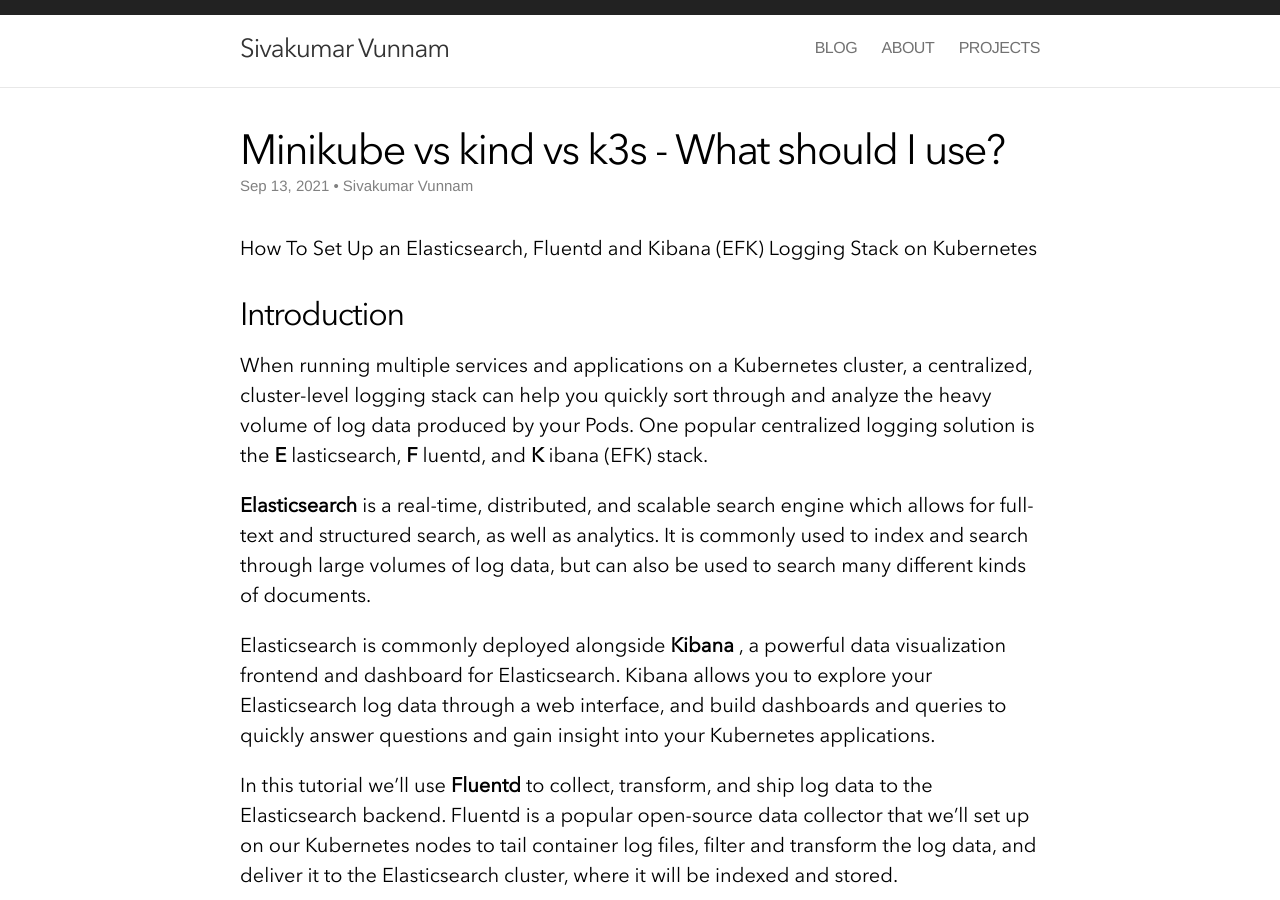
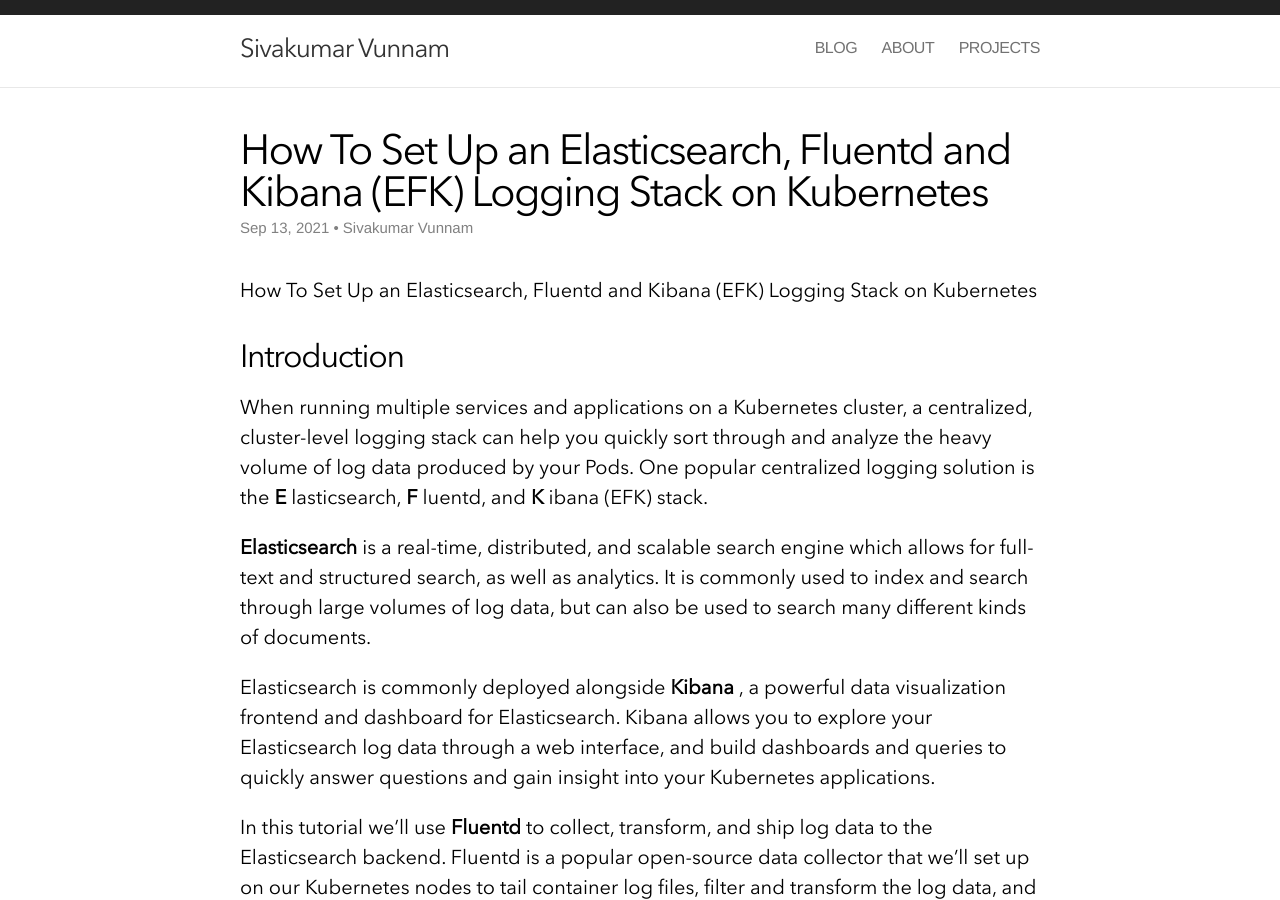
Before and after one commit to sivakumarvunnam/sivakumarvunnam.github.io, a Jekyll site: the page built from _posts/2021-09-13-EFK-Logging-Stack-Kubernetes.md, in a window 1280 px wide and 900 px high. Built offline with Jekyll 4.4.1, drawn with Linux system fonts in a browser that asks for light colours; nearby versions of some CDN libraries; comment, search, counter and statistics services are not loaded.

Commit message:
updated post title

```diff
--- a/_posts/2021-09-13-EFK-Logging-Stack-Kubernetes.md
+++ b/_posts/2021-09-13-EFK-Logging-Stack-Kubernetes.md
@@ -1,9 +1,9 @@
 ---
 layout: post
-title: "Minikube vs kind vs k3s - What should I use?"
+title: "How To Set Up an Elasticsearch, Fluentd and Kibana (EFK) Logging Stack on Kubernetes"
 author: "Sivakumar Vunnam"
-excerpt: "In this post we’ll have a look at Minikube vs kind vs k3s and compare their pros and cons and identify use cases for each of them"
-keywords: Minikube, Kind, k3s, kubernetes, DevOps
+excerpt: "How To Set Up an Elasticsearch, Fluentd and Kibana (EFK) Logging Stack on Kubernetes"
+keywords: Minikube, Kind, EFK, EKS, Kubernetes, DevOps
 draft: false
 ---
 # How To Set Up an Elasticsearch, Fluentd and Kibana (EFK) Logging Stack on Kubernetes
```
